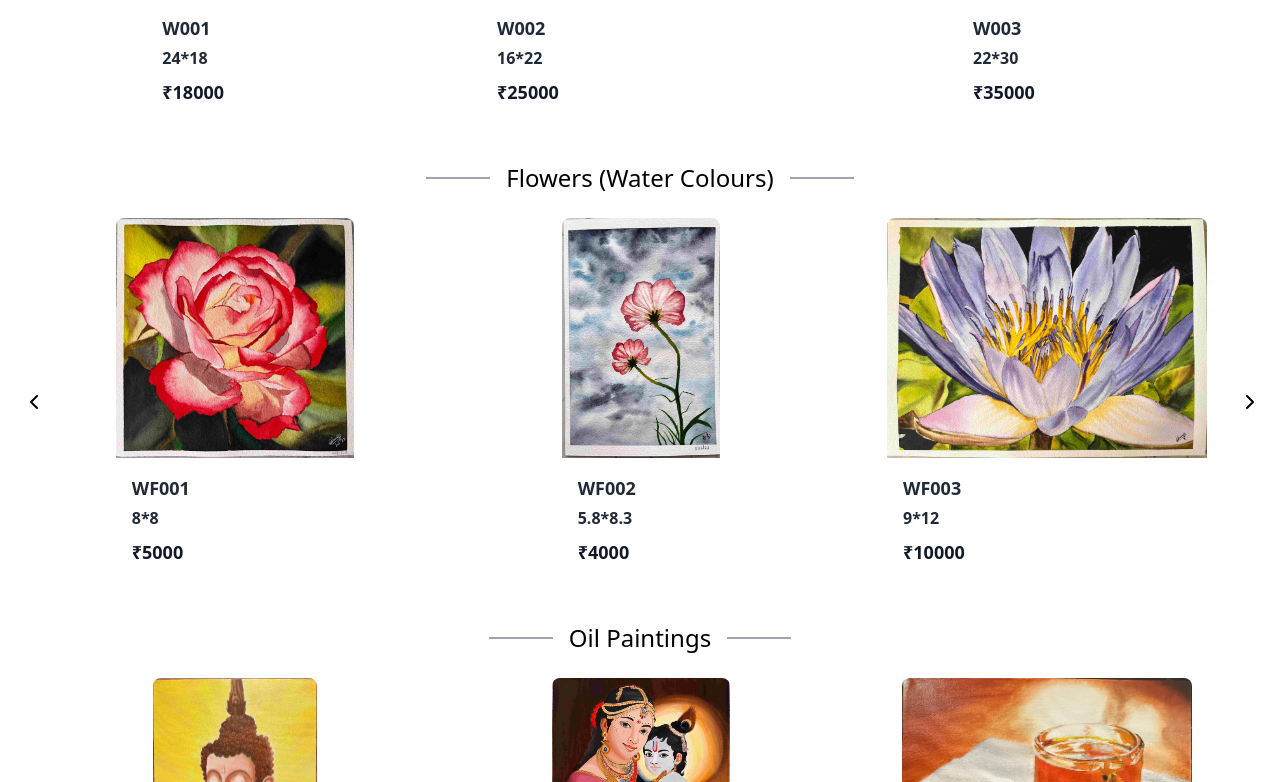
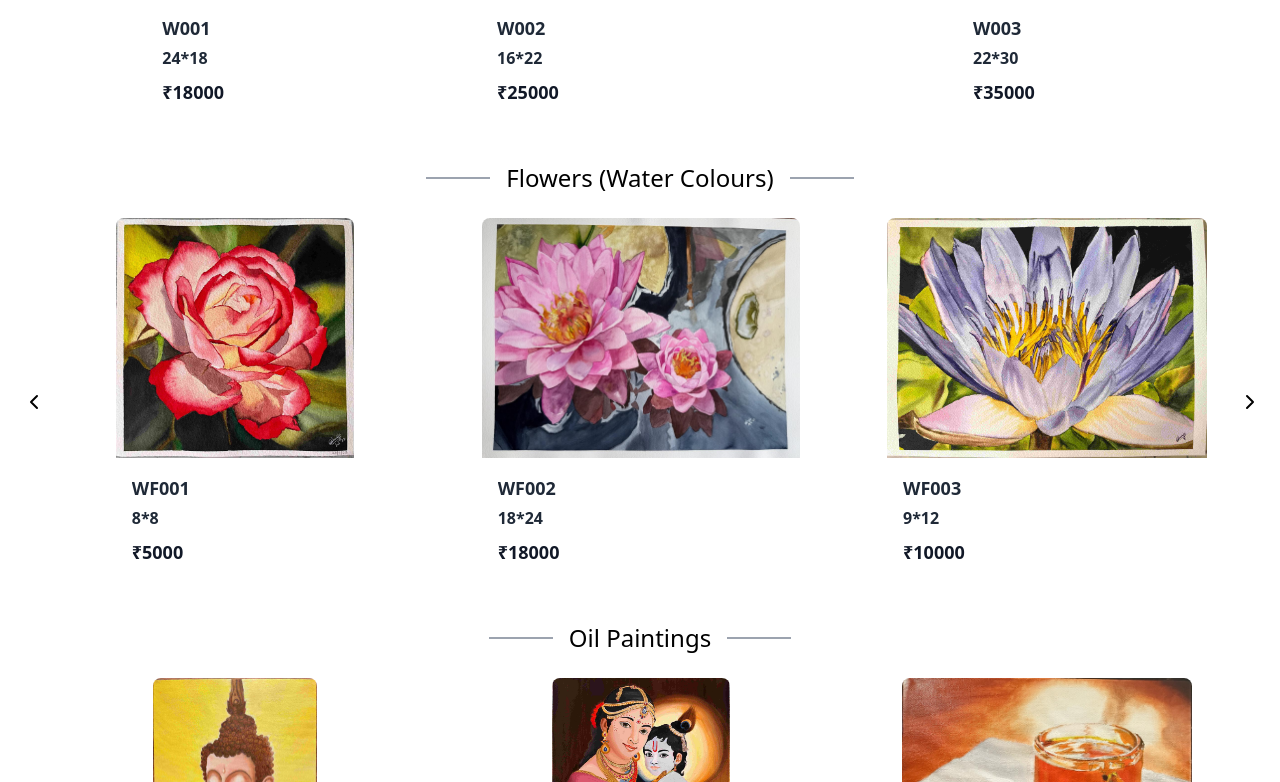
Before and after one commit to ragritti/Art-website, a React (Create React App) app: page / in a window 1280 px wide. Shown: the part 582-1364 px from the top of the page. Built offline with nearby package versions, Linux system fonts and the light colour scheme.

Commit message:
added a flower painting

```diff
--- a/src/Components/Data.js
+++ b/src/Components/Data.js
@@ -40,10 +40,11 @@ export const masterData = {
       subtitle: 'Hand-drawn masterpieces',
       data: [
         { id: 1, title: 'WF001', price: 5000, desc: '8*8', imageUrl: '/images/WaterColours/WF01.jpg', description: 'Handmade Charcoal Art' },
-        { id: 2, title: 'WF002', price: 4000, desc: '5.8*8.3', imageUrl: '/images/WaterColours/WF02.jpg', description: 'Handmade Charcoal Art' },
+        { id: 2, title: 'WF002', price: 18000, desc: '18*24', imageUrl: '/images/WaterColours/WF06.jpeg', description: 'Handmade Charcoal Art' },
         { id: 3, title: 'WF003', price: 10000, desc: '9*12', imageUrl: '/images/WaterColours/WF03.jpg', description: 'Handmade Charcoal Art' },
         { id: 4, title: 'WF004', price: 5000, desc: '8*8', imageUrl: '/images/WaterColours/WF04.jpg', description: 'Handmade Charcoal Art' },
         { id: 5, title: 'WF005', price: 10000, desc: '9*12', imageUrl: '/images/WaterColours/WF05.jpg', description: 'Handmade Charcoal Art' },
+        { id: 6, title: 'WF006', price: 4000, desc: '5.8*8.3', imageUrl: '/images/WaterColours/WF02.jpg', description: 'Handmade Charcoal Art' },
       ]
 
     },
```
Also changed, not shown: public/images/WaterColours/WF06.jpeg (added).
